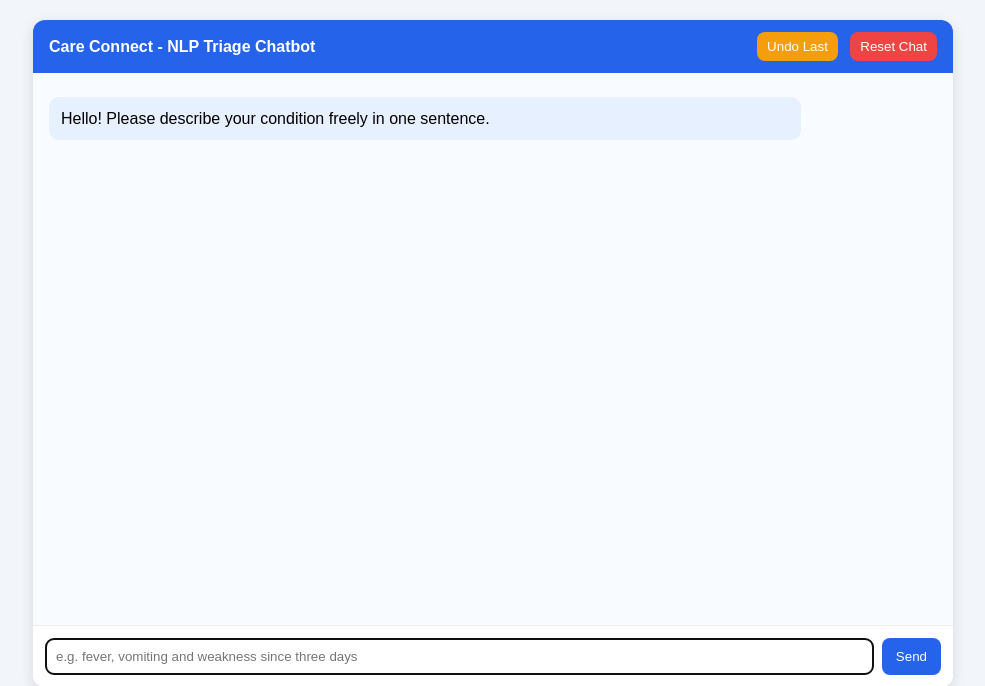
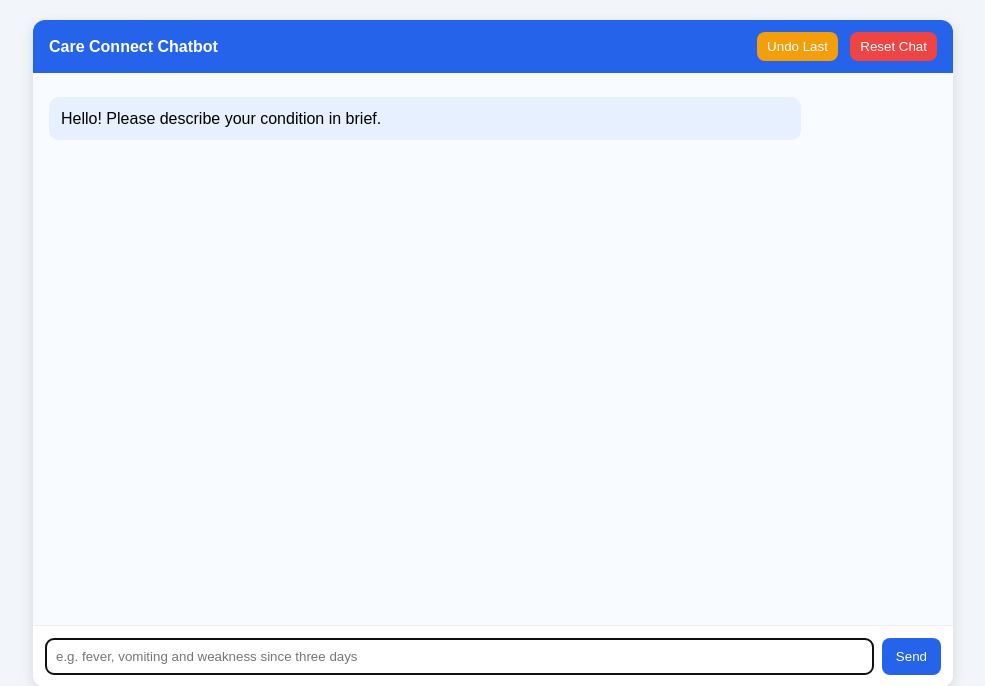
Before and after one commit to 231B134/Care-Connect, a Flask app: page / in a window 1280 px wide. Shown: the top 686 px of the page, without its empty margins (147-1132 px from the left). Run offline with Flask 3, Linux system fonts and the light colour scheme.

Commit message:
Update index.html

```diff
--- a/templates/index.html
+++ b/templates/index.html
@@ -2,7 +2,7 @@
 <html>
 <head>
   <meta charset="UTF-8" />
-  <title>Care Connect - NLP Triage Chatbot</title>
+  <title>Care Connect Chatbot</title>
   <style>
     body{font-family:Arial;background:#f2f6fb;margin:0;padding:20px}
     .chatbox{max-width:920px;margin:auto;background:#fff;border-radius:12px;box-shadow:0 4px 14px rgba(0,0,0,.12);overflow:hidden}
@@ -25,7 +25,7 @@
 <body>
 <div class="chatbox">
   <div class="chat-header">
-    <span>Care Connect - NLP Triage Chatbot</span>
+    <span>Care Connect Chatbot</span>
     <div class="header-btns">
       <button class="undo-btn" id="undoBtn">Undo Last</button>
       <button class="reset-btn" id="resetBtn">Reset Chat</button>
@@ -89,7 +89,7 @@ const questions = [
   { key:"chest_pain", q:"Do you have chest pain?", type:"yn" },
   { key:"breathing_difficulty", q:"Do you feel breathing difficulty?", type:"yn" },
   { key:"pain_score", q:"Pain score (0 to 10)?", type:"number_int_0_10" },
-  { key:"chronic_conditions", q:"Select one chronic condition (or 'none'):", type:"option", options:["none","tonsillitis","mild_allergy","thyroid_disorder","migraine","anemia","recurrent_gastritis","asthma","diabetes","hypertension","epilepsy","heart_disease","kidney_disease","immunocompromised"] }
+  { key:"chronic_conditions", q:"Select one chronic condition (or none)", type:"option", options:["none","tonsillitis","mild_allergy","thyroid_disorder","migraine","anemia","recurrent_gastritis","asthma","diabetes","hypertension","epilepsy","heart_disease","kidney_disease","immunocompromised"] }
 ];
 
 function addMessage(t,s="bot"){
@@ -327,7 +327,7 @@ async function submitToBackend(){
     <p><b>Doctor Summary:</b><br>${data.doctor_summary}</p>
   `;
 
-  addMessage("Triage completed ✅", "bot");
+  addMessage("Triage completed ", "bot");
   phase = "done";
   textAnswer.disabled = true;
   sendBtn.disabled = true;
@@ -344,7 +344,7 @@ undoBtn.addEventListener("click", undoLast);
 resetBtn.addEventListener("click", resetAll);
 
 // Start
-addMessage("Hello! Please describe your condition freely in one sentence.");
+addMessage("Hello! Please describe your condition in brief.");
 textAnswer.placeholder = "e.g. fever, vomiting and weakness since three days";
 textAnswer.focus();
 </script>
```
